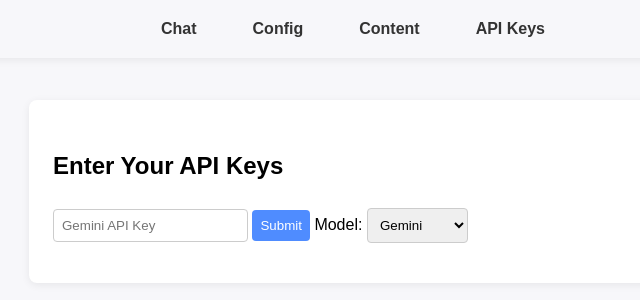
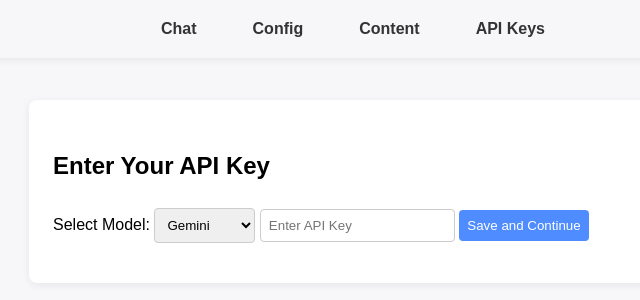
Before and after one commit to JBLarson/quizpro, a Flask app: page /setup in a window 1280 px wide. Shown: the top 300 px of the page, without its empty margins (287-927 px from the left). Run offline with Flask 3, Linux system fonts and the light colour scheme; some libraries are stand-ins or nearby versions.

Commit message:
fixed session variable issue on setup page

```diff
--- a/templates/setup.html
+++ b/templates/setup.html
@@ -1,6 +1,5 @@
-<!-- templates/setup.html -->
 <!DOCTYPE html>
-<html>
+<html lang="en">
 <head>
 	<meta charset="UTF-8">
 	<meta name="viewport" content="width=device-width, initial-scale=1.0">
@@ -17,58 +16,60 @@
 			<a href="/setup">API Keys</a>
 		</div>
 	</div>
+
 	<div class="container">
-		<h2>Enter Your API Keys</h2>
-		<input type="text" id="API Selecter" placeholder="Gemini API Key">
-   <!-- <input type="text" id="openaiKey" placeholder="OpenAI API Key">
-		<input type="text" id="deepseekKey" placeholder="DeepSeek API Key"> -->
+		<h2>Enter Your API Key</h2>
 
-        <script>
-            // Pre-fill fields if sessionStorage values exist
-            document.addEventListener('DOMContentLoaded', () => {
-                if (sessionStorage.getItem('API Key')) {
-                    document.getElementById('API Selecter').value = sessionStorage.getItem('API Key');
-                }
-                // if (sessionStorage.getItem('openaiKey')) {
-                //     document.getElementById('openaiKey').value = sessionStorage.getItem('openaiKey');
-                // }
-                // if (sessionStorage.getItem('deepseekKey')) {
-                //     document.getElementById('deepseekKey').value = sessionStorage.getItem('deepseekKey');
-                // }
-                // if (sessionStorage.getItem('modelChoice')) {
-                //     document.getElementById('modelSelect').value = sessionStorage.getItem('modelChoice');
-                // }
-            });
-
-            document.addEventListener("change", () => {
-                document.getElementById('API Selecter').placeholder = document.getElementById('modelSelect').value;
-            });
-        </script>
-
-		<button onclick="saveKeys()">Submit</button>
-        <label for="modelSelect">Model:</label>
-        <select id="modelSelect" aria-label="Model selection">
+		<label for="modelSelect">Select Model:</label>
+		<select id="modelSelect" onchange="loadExistingKey()">
 			<option value="gemini">Gemini</option>
 			<option value="openai">OpenAI</option>
 			<option value="deepseek">DeepSeek</option>
 		</select>
+
+		<input type="text" id="apiKey" placeholder="Enter API Key">
+
+		<button onclick="saveKeys()">Save and Continue</button>
 	</div>
+
 	<script>
+		function loadExistingKey() {
+			const model = document.getElementById('modelSelect').value;
+			let existingKey = '';
+
+			if (model === 'gemini') {
+				existingKey = sessionStorage.getItem('geminiKey') || '';
+			} else if (model === 'openai') {
+				existingKey = sessionStorage.getItem('openaiKey') || '';
+			} else if (model === 'deepseek') {
+				existingKey = sessionStorage.getItem('deepseekKey') || '';
+			}
+
+			document.getElementById('apiKey').value = existingKey;
+		}
+
 		function saveKeys() {
-            if(document.getElementById('API Selecter').placeholder == "Gemini API Key")
-            {
-                sessionStorage.setItem('geminiKey', document.getElementById('API Selecter').value);
+			const model = document.getElementById('modelSelect').value;
+			const key = document.getElementById('apiKey').value.trim();
+
+			if (!key) {
+				alert('Please enter an API key.');
+				return;
 			}
-			if(document.getElementById('API Selecter').placeholder == "OpenAI API Key")
-            {
-                sessionStorage.setItem('openaiKey', document.getElementById('API Selecter').value);
+
+			if (model === 'gemini') {
+				sessionStorage.setItem('geminiKey', key);
+			} else if (model === 'openai') {
+				sessionStorage.setItem('openaiKey', key);
+			} else if (model === 'deepseek') {
+				sessionStorage.setItem('deepseekKey', key);
 			}
-            if(document.getElementById('API Selecter').placeholder == "DeepSeek API Key")
-            {
-                sessionStorage.setItem('deepseekKey', document.getElementById('API Selecter').value);
-            }
+			sessionStorage.setItem('modelChoice', model);
 			window.location.href = "/";
 		}
+
+		// Load the correct existing key on page load
+		document.addEventListener('DOMContentLoaded', loadExistingKey);
 	</script>
 </body>
 </html>
```
Also changed, not shown: 1 other file. Lines whose indentation alone changed are shown as unchanged.
